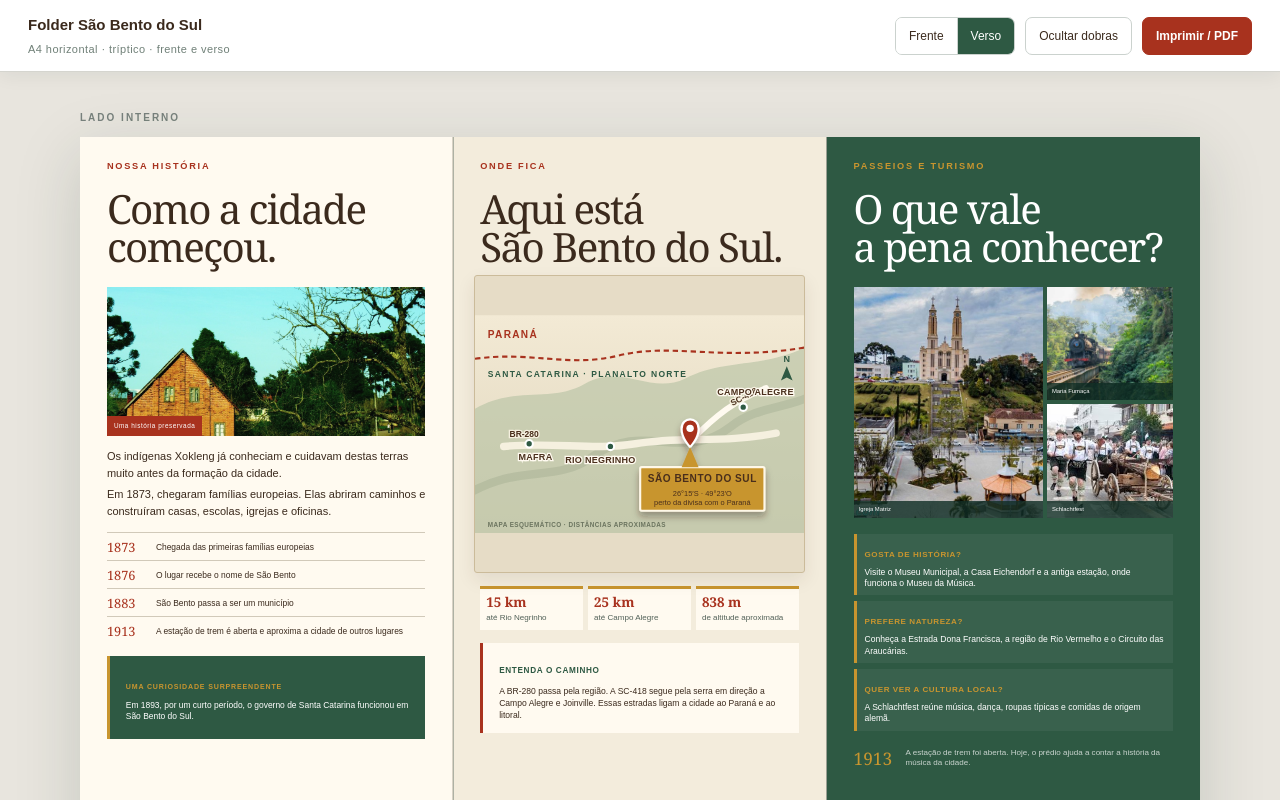
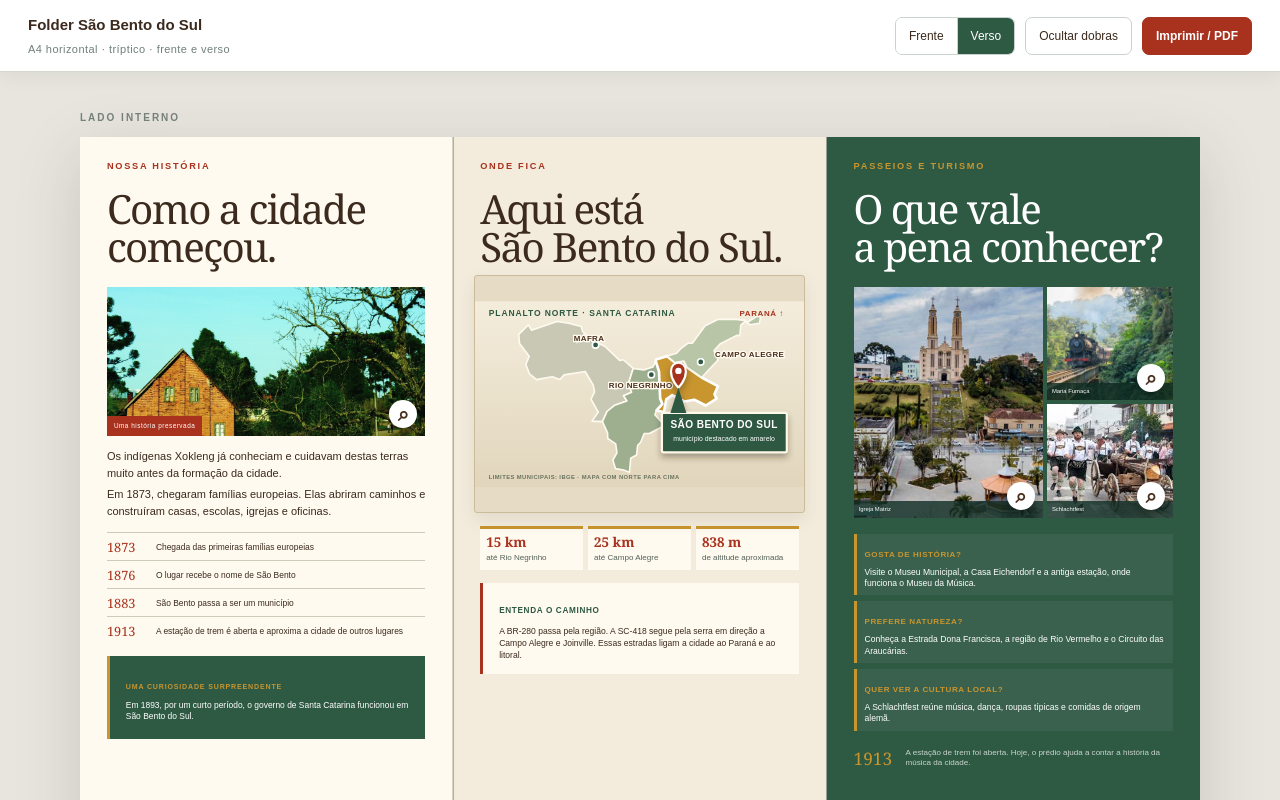
Before and after one commit to RodolfoPessoa/sbs, a Next.js app: page / in a window 1280 px wide. Both pictures are taken after a click on the button "Verso". Shown: the top 800 px of the page. Built offline with nearby package versions, Linux system fonts and the light colour scheme.

Commit message:
Add photo lightbox and real regional map

```diff
--- a/app/globals.css
+++ b/app/globals.css
@@ -106,7 +106,12 @@ button, a { font: inherit; }
 .back .panel:last-child { border: 0; }
 .history-photo { height: 20%; position: relative; margin: 0 0 4%; overflow: hidden; }
 .history-photo img { width: 100%; height: 100%; object-fit: cover; display: block; filter: saturate(.78) contrast(.96); }
-.history-photo span { position: absolute; left: 0; bottom: 0; background: var(--coral); color: #fff; padding: 5px 7px; font-size: clamp(5px, .5vw, 8px); letter-spacing: .08em; }
+.history-photo span { position: absolute; left: 0; bottom: 0; background: var(--coral); color: #fff; padding: 5px 7px; font-size: clamp(5px, .5vw, 8px); letter-spacing: .08em; pointer-events: none; }
+.photo-zoom { width: 100%; height: 100%; position: relative; display: block; padding: 0; border: 0; overflow: hidden; background: transparent; cursor: zoom-in; }
+.photo-zoom img { transition: transform .28s ease, filter .28s ease; }
+.photo-zoom:hover img, .photo-zoom:focus-visible img { transform: scale(1.045); filter: saturate(1.04) brightness(.9); }
+.photo-zoom:focus-visible { outline: 3px solid var(--gold); outline-offset: -3px; }
+.photo-zoom-icon { position: absolute !important; z-index: 3; right: 8px !important; bottom: 8px !important; left: auto !important; width: 28px; height: 28px; display: grid; place-items: center; padding: 0 !important; border-radius: 50%; background: #fff !important; color: var(--deep) !important; font: 900 20px/1 Arial, sans-serif !important; box-shadow: 0 4px 12px #0005; letter-spacing: 0 !important; }
 .history-story { display: grid; gap: 5px; }
 .history-story p { margin: 0; }
 .timeline { display: grid; gap: 4px; margin-top: 4%; }
@@ -118,29 +123,24 @@ button, a { font: inherit; }
 .history-curiosity p { margin-top: 4px; font-size: clamp(7px, .66vw, 10px); line-height: 1.35; }
 .location { background: var(--cream) !important; }
 .location h2 { margin-bottom: 8px; }
-.location-art { height: 40%; position: relative; margin: 1% -2% 3%; overflow: hidden; border: 1px solid #cbbb9a; border-radius: 3px; background: #e6dcc6; box-shadow: 0 7px 18px #3b2a1d18; }
+.location-art { height: 32%; position: relative; margin: 1% -2% 3%; overflow: hidden; border: 1px solid #cbbb9a; border-radius: 3px; background: #e6dcc6; box-shadow: 0 7px 18px #3b2a1d18; }
 .location-art svg { width: 100%; height: 100%; display: block; }
-.map-relief { fill: #bcc6a8; opacity: .7; }
-.map-relief-line { fill: none; stroke: #8c9b7f; stroke-width: 16; opacity: .28; }
-.state-border { fill: none; stroke: var(--coral); stroke-width: 4; stroke-dasharray: 10 7; }
-.map-state { font: 900 19px Arial, sans-serif; letter-spacing: 2.5px; }
-.map-state-pr { fill: var(--coral); }
-.map-state-sc { fill: var(--forest); font-size: 16px; }
-.road { fill: none; stroke-linecap: round; }
-.road-main { stroke: #f5f0df; stroke-width: 14; }
-.road-secondary { stroke: #fffaf0; stroke-width: 11; }
-.road-label { fill: var(--deep); font: 900 16px Arial, sans-serif; paint-order: stroke; stroke: #f5f0df; stroke-width: 5; }
-.map-place circle { fill: var(--forest); stroke: #fff; stroke-width: 4; }
-.map-place text { fill: var(--deep); font: 900 17px Arial, sans-serif; letter-spacing: .5px; paint-order: stroke; stroke: #fffaf0; stroke-width: 5; }
-.city-focus > path:first-child { fill: var(--coral); stroke: #fff; stroke-width: 4; }
-.city-focus > circle { fill: #fff; }
-.city-focus > rect { fill: var(--gold); stroke: #fff8e8; stroke-width: 4; }
-.city-focus .city-pointer { fill: var(--gold); }
-.city-name { fill: var(--deep); font: 900 19px Arial, sans-serif; letter-spacing: 1px; }
-.city-detail { fill: var(--deep); font: 14px Arial, sans-serif; }
-.north-arrow path { fill: var(--forest); }
-.north-arrow text { fill: var(--forest); font: 900 17px Arial, sans-serif; }
-.map-note { fill: #6b745f; font: 800 12px Arial, sans-serif; letter-spacing: .8px; }
+.real-map-overline { fill: var(--forest); font: 900 16px Arial, sans-serif; letter-spacing: 1.7px; }
+.real-map-neighbor-state { fill: var(--coral); font: 900 15px Arial, sans-serif; letter-spacing: 1.2px; }
+.municipality { stroke: #fffaf0; stroke-width: 3; stroke-linejoin: round; }
+.municipality-mafra { fill: #c8c8b4; }
+.municipality-rio { fill: #9daf8f; }
+.municipality-campo { fill: #b8c5a7; }
+.municipality-sbs { fill: var(--gold); stroke: #fff; stroke-width: 5; }
+.real-city circle { fill: var(--forest); stroke: #fff; stroke-width: 3; }
+.real-city text { fill: var(--deep); font: 900 15px Arial, sans-serif; letter-spacing: .7px; paint-order: stroke; stroke: #fffaf0; stroke-width: 5; }
+.real-city-focus .real-pin { fill: var(--coral); stroke: #fff; stroke-width: 4; }
+.real-city-focus .real-pin-center { fill: #fff; }
+.real-city-focus rect, .real-city-focus .real-card-pointer { fill: var(--forest); }
+.real-city-focus rect { stroke: #fff8e8; stroke-width: 4; }
+.real-city-name { fill: #fff; font: 900 19px Arial, sans-serif; letter-spacing: .8px; }
+.real-city-detail { fill: #fff; font: 13px Arial, sans-serif; }
+.real-map-source { fill: #69725e; font: 800 11px Arial, sans-serif; letter-spacing: .8px; }
 .location-facts { display: grid; grid-template-columns: repeat(3, 1fr); gap: 5px; margin-top: 4%; }
 .location-facts div { padding: 7px 6px; background: #fffaf0; border-top: 3px solid var(--gold); }
 .location-facts strong, .location-facts span { display: block; }
@@ -155,7 +155,7 @@ button, a { font: inherit; }
 .photo-grid figure { margin: 0; position: relative; overflow: hidden; }
 .photo-grid .photo-main { grid-row: 1 / 3; }
 .photo-grid img { width: 100%; height: 100%; object-fit: cover; display: block; }
-.photo-grid figcaption { position: absolute; inset: auto 0 0; padding: 4px 5px; background: #102d25cc; color: #fff; font-size: clamp(4px, .46vw, 7px); }
+.photo-grid figcaption { position: absolute; inset: auto 0 0; padding: 4px 5px; background: #102d25cc; color: #fff; font-size: clamp(4px, .46vw, 7px); pointer-events: none; }
 .tourism-choices { display: grid; gap: 6px; margin-top: 5%; }
 .tourism-choices div { padding: 6px 8px; border-left: 3px solid var(--gold); background: #ffffff0d; }
 .tourism-choices b { color: var(--gold); font-size: clamp(7px, .63vw, 9.5px); letter-spacing: .07em; }
@@ -178,7 +178,7 @@ button, a { font: inherit; }
   70% { object-position: 68% 50%; }
 }
 .detail-visual.map-mode { background: var(--cream); }
-.detail-visual.map-mode img { object-fit: contain; }
+.detail-visual.map-mode .location-art { width: 100%; height: 100%; margin: 0; border: 0; border-radius: 0; box-shadow: none; }
 .detail-visual span { position: absolute; z-index: 2; left: 28px; bottom: 26px; color: #fff; font-size: 11px; font-weight: 800; letter-spacing: .18em; }
 .detail-content { padding: 52px 52px 42px; }
 .detail-kicker { margin: 0 0 10px; color: var(--coral); font-size: 10px; font-weight: 800; letter-spacing: .2em; }
@@ -206,7 +206,13 @@ button, a { font: inherit; }
 .detail-gallery { display: grid; grid-template-columns: repeat(3, 1fr); gap: 6px; margin-top: 22px; }
 .detail-gallery figure { margin: 0; height: 112px; position: relative; overflow: hidden; background: var(--cream); }
 .detail-gallery img { width: 100%; height: 100%; object-fit: cover; display: block; }
-.detail-gallery figcaption { position: absolute; inset: auto 0 0; padding: 5px 6px; background: #3b2a1dcc; color: #fff; font-size: 9px; }
+.detail-gallery figcaption { position: absolute; inset: auto 0 0; padding: 5px 6px; background: #3b2a1dcc; color: #fff; font-size: 9px; pointer-events: none; }
+.photo-lightbox { position: fixed; z-index: 100; inset: 0; display: grid; place-items: center; padding: 4vh 4vw; background: #071812ed; backdrop-filter: blur(10px); }
+.photo-lightbox figure { width: min(1120px, 92vw); height: min(82vh, 780px); margin: 0; display: grid; grid-template-rows: minmax(0, 1fr) auto; background: #102d25; box-shadow: 0 25px 80px #000a; }
+.photo-lightbox img { width: 100%; height: 100%; min-height: 0; object-fit: contain; display: block; background: #091711; }
+.photo-lightbox figcaption { padding: 14px 18px; color: #fff; font-size: 15px; line-height: 1.35; }
+.photo-lightbox-close { position: fixed; z-index: 2; top: 22px; right: 24px; width: 44px; height: 44px; border: 0; border-radius: 50%; background: #fff; color: var(--deep); font-size: 30px; line-height: 1; cursor: pointer; box-shadow: 0 8px 24px #0007; }
+.photo-lightbox-close:hover, .photo-lightbox-close:focus-visible { background: var(--gold); outline: 3px solid #fff; }
 .detail-links { display: flex; flex-wrap: wrap; gap: 8px; margin-top: 24px; }
 .detail-links a { padding: 10px 12px; background: var(--forest); color: #fff; text-decoration: none; font-size: 12px; font-weight: 700; border-radius: 3px; }
 .detail-links a:hover, .detail-links a:focus-visible { background: var(--coral); }
@@ -232,6 +238,7 @@ button, a { font: inherit; }
 
 @media (prefers-reduced-motion: reduce) {
   .detail-visual.economy-mode img { animation: none; transform: none; }
+  .photo-zoom img { transition: none; }
 }
 
 @page { size: A4 landscape; margin: 0; }
@@ -239,6 +246,7 @@ button, a { font: inherit; }
   body { background: #fff; }
   .toolbar, .workspace { display: none !important; }
   .detail-backdrop, .panel-trigger { display: none !important; }
+  .photo-zoom-icon, .photo-lightbox { display: none !important; }
   .print-only { display: block; }
   .print-only .sheet { width: 297mm; height: 210mm; box-shadow: none; break-after: page; }
   .print-only .sheet:last-child { break-after: auto; }
@@ -284,7 +292,7 @@ button, a { font: inherit; }
   .history-curiosity { margin-top: 3%; padding: 3.5% 4%; }
   .history-curiosity b { font-size: 8.5pt; }
   .history-curiosity p { font-size: 9.5pt; line-height: 1.3; }
-  .location-art { height: 39%; }
+  .location-art { height: 32%; }
   .location-facts strong { font-size: 12pt; }
   .location-facts span { font-size: 9pt; }
   .location-why { margin-top: 3%; padding: 3.5% 4%; }
--- a/app/page.tsx
+++ b/app/page.tsx
@@ -1,8 +1,9 @@
 "use client";
 
-import { useState } from "react";
+import { useEffect, useState } from "react";
 
 type DetailKey = "dados" | "economia" | "cidade" | "historia" | "mapas" | "turismo";
+type PhotoView = { src: string; alt: string; caption: string };
 
 const details: Record<DetailKey, {
   kicker: string;
@@ -106,62 +107,68 @@ function PanelTrigger({ detail, open }: { detail: DetailKey; open: (detail: Deta
   );
 }
 
+function ZoomPhoto({
+  photo,
+  open,
+}: {
+  photo: PhotoView;
+  open?: (photo: PhotoView) => void;
+}) {
+  if (!open) return <img src={photo.src} alt={photo.alt} />;
+  return (
+    <button className="photo-zoom" onClick={() => open(photo)} aria-label={`Ampliar foto: ${photo.caption}`}>
+      <img src={photo.src} alt={photo.alt} />
+      <span className="photo-zoom-icon" aria-hidden="true">⌕</span>
+    </button>
+  );
+}
+
 function LocationArt() {
   return (
     <div className="location-art">
-      <svg viewBox="0 0 620 410" role="img" aria-labelledby="regional-map-title regional-map-description">
+      <svg viewBox="0 0 620 350" role="img" aria-labelledby="regional-map-title regional-map-description">
         <title id="regional-map-title">São Bento do Sul no Planalto Norte de Santa Catarina</title>
-        <desc id="regional-map-description">Mapa esquemático com Paraná ao norte, Santa Catarina ao sul e as cidades de Mafra, Rio Negrinho, São Bento do Sul e Campo Alegre.</desc>
+        <desc id="regional-map-description">Mapa feito com limites municipais do IBGE. Mostra Mafra, Rio Negrinho, São Bento do Sul e Campo Alegre.</desc>
         <defs>
-          <linearGradient id="map-ground" x1="0" y1="0" x2="0" y2="1">
-            <stop offset="0" stopColor="#f3ead5" />
-            <stop offset="1" stopColor="#ded4bb" />
+          <linearGradient id="real-map-ground" x1="0" y1="0" x2="0" y2="1">
+            <stop offset="0" stopColor="#f4eddc" />
+            <stop offset="1" stopColor="#e1d6bc" />
           </linearGradient>
-          <filter id="city-shadow" x="-30%" y="-30%" width="160%" height="180%">
-            <feDropShadow dx="0" dy="9" stdDeviation="7" floodColor="#342317" floodOpacity=".35" />
+          <filter id="real-city-shadow" x="-30%" y="-30%" width="170%" height="190%">
+            <feDropShadow dx="0" dy="8" stdDeviation="6" floodColor="#342317" floodOpacity=".38" />
           </filter>
         </defs>
+        <rect width="620" height="350" fill="url(#real-map-ground)" />
+        <text className="real-map-overline" x="26" y="28">PLANALTO NORTE · SANTA CATARINA</text>
+        <text className="real-map-neighbor-state" x="498" y="28">PARANÁ ↑</text>
 
-        <rect width="620" height="410" fill="url(#map-ground)" />
-        <path className="map-relief" d="M0 176 C75 132 142 166 207 129 C277 90 331 151 396 119 C470 82 530 101 620 62 L620 410 L0 410 Z" />
-        <path className="map-relief-line" d="M-20 340 C89 275 146 320 225 264 C318 198 391 279 481 210 C539 166 590 180 650 142" />
-        <path className="state-border" d="M0 82 C105 67 176 99 270 76 C371 51 462 87 620 61" />
-        <text className="map-state map-state-pr" x="24" y="42">PARANÁ</text>
-        <text className="map-state map-state-sc" x="24" y="116">SANTA CATARINA · PLANALTO NORTE</text>
-
-        <path className="road road-main" d="M54 247 C150 238 223 255 302 242 C392 227 465 242 567 222" />
-        <text className="road-label" x="65" y="229">BR-280</text>
-        <path className="road road-secondary" d="M408 235 C452 190 491 159 548 137" />
-        <text className="road-label" x="485" y="171" transform="rotate(-28 485 171)">SC-418</text>
-
-        <g className="map-place">
-          <circle cx="102" cy="242" r="7" />
-          <text x="82" y="272">MAFRA</text>
-        </g>
-        <g className="map-place">
-          <circle cx="255" cy="247" r="7" />
-          <text x="170" y="279">RIO NEGRINHO</text>
-        </g>
-        <g className="map-place">
-          <circle cx="505" cy="173" r="7" />
-          <text x="456" y="151">CAMPO ALEGRE</text>
+        <g className="real-municipalities">
+          <path className="municipality municipality-mafra" d="M 115.8 147.4 L 145.5 141.8 L 159.7 147.2 L 167.8 138.4 L 207.5 132.1 L 222.4 157.4 L 225.2 170.5 L 218.4 184.3 L 232.2 208.4 L 220.3 225.5 L 240.0 226.5 L 248.6 207.4 L 263.2 195.6 L 286.1 187.7 L 279.7 177.7 L 294.9 171.0 L 288.9 154.5 L 297.9 126.3 L 279.2 110.0 L 272.3 111.2 L 244.4 84.5 L 216.6 71.9 L 202.1 55.9 L 200.0 47.2 L 176.2 41.2 L 154.4 38.1 L 106.4 54.3 L 100.5 44.3 L 82.3 62.1 L 83.9 79.4 L 102.1 103.2 L 95.8 119.0 L 102.5 136.3 L 115.8 147.4 Z" />
+          <path className="municipality municipality-rio" d="M 340.5 113.0 L 335.1 123.5 L 317.5 129.0 L 297.9 126.3 L 288.9 154.5 L 294.9 171.0 L 279.7 177.7 L 286.1 187.7 L 263.2 195.6 L 248.6 207.4 L 240.0 226.5 L 249.6 247.6 L 250.0 258.2 L 264.9 268.5 L 267.3 285.1 L 259.6 298.7 L 264.4 314.9 L 279.9 317.4 L 290.8 322.0 L 293.2 295.3 L 304.2 289.4 L 306.3 270.9 L 312.0 265.3 L 318.5 248.9 L 328.2 248.7 L 357.3 233.7 L 338.7 213.6 L 341.8 205.5 L 352.8 193.1 L 348.6 182.9 L 346.5 132.2 L 340.5 113.0 Z" />
+          <path className="municipality municipality-sbs" d="M 426.7 143.4 L 399.7 124.3 L 393.1 112.2 L 376.3 115.2 L 361.8 103.1 L 340.9 109.3 L 340.5 113.0 L 346.5 132.2 L 348.6 182.9 L 352.8 193.1 L 341.8 205.5 L 355.7 208.3 L 360.2 184.5 L 371.4 176.6 L 394.5 188.5 L 412.8 185.3 L 434.6 196.1 L 454.9 183.2 L 450.9 174.8 L 457.4 159.6 L 426.7 143.4 Z" />
+          <path className="municipality municipality-campo" d="M 445.1 123.6 L 457.7 110.5 L 450.0 93.0 L 461.1 80.3 L 492.6 64.1 L 498.6 64.6 L 500.4 44.9 L 508.5 37.6 L 518.2 44.1 L 535.6 41.1 L 537.7 29.4 L 531.2 28.0 L 512.1 39.9 L 508.7 35.3 L 503.7 35.3 L 492.4 33.9 L 458.0 33.7 L 433.3 46.0 L 409.2 79.0 L 401.3 78.5 L 386.9 89.7 L 379.6 97.6 L 361.8 103.1 L 376.3 115.2 L 393.1 112.2 L 399.7 124.3 L 426.7 143.4 L 445.1 123.6 Z" />
         </g>
 
-        <g className="city-focus" filter="url(#city-shadow)">
-          <path d="M389 214 C389 190 421 190 421 214 C421 232 405 248 405 248 C405 248 389 232 389 214 Z" />
-          <circle cx="405" cy="213" r="7" />
-          <rect x="311" y="286" width="234" height="82" rx="3" />
-          <path className="city-pointer" d="M405 248 L389 286 L421 286 Z" />
-          <text className="city-name" x="428" y="314" textAnchor="middle">SÃO BENTO DO SUL</text>
-          <text className="city-detail" x="428" y="340" textAnchor="middle">26°15′S · 49°23′O</text>
-          <text className="city-detail" x="428" y="358" textAnchor="middle">perto da divisa com o Paraná</text>
+        <g className="real-city real-city-mafra">
+          <circle cx="227" cy="82" r="6" /><text x="186" y="75">MAFRA</text>
+        </g>
+        <g className="real-city real-city-rio">
+          <circle cx="332" cy="138" r="6" /><text x="252" y="164">RIO NEGRINHO</text>
+        </g>
+        <g className="real-city real-city-campo">
+          <circle cx="425" cy="114" r="6" /><text x="452" y="104">CAMPO ALEGRE</text>
         </g>
 
-        <g className="north-arrow" transform="translate(576 96)">
-          <path d="M0 27 L11 0 L22 27 L11 21 Z" />
-          <text x="11" y="-8" textAnchor="middle">N</text>
+        <g className="real-city-focus" filter="url(#real-city-shadow)">
+          <path className="real-pin" d="M369 132 C369 110 397 110 397 132 C397 149 383 162 383 162 C383 162 369 149 369 132 Z" />
+          <circle className="real-pin-center" cx="383" cy="131" r="6" />
+          <rect x="352" y="210" width="235" height="74" rx="3" />
+          <path className="real-card-pointer" d="M383 162 L368 210 L398 210 Z" />
+          <text className="real-city-name" x="469" y="239" textAnchor="middle">SÃO BENTO DO SUL</text>
+          <text className="real-city-detail" x="469" y="263" textAnchor="middle">município destacado em amarelo</text>
         </g>
-        <text className="map-note" x="24" y="399">MAPA ESQUEMÁTICO · DISTÂNCIAS APROXIMADAS</text>
+
+        <text className="real-map-source" x="26" y="334">LIMITES MUNICIPAIS: IBGE · MAPA COM NORTE PARA CIMA</text>
       </svg>
     </div>
   );
@@ -265,14 +272,23 @@ function Front({ open }: { open: (detail: DetailKey) => void }) {
   );
 }
 
-function Back({ open }: { open: (detail: DetailKey) => void }) {
+function Back({
+  open,
+  openPhoto,
+}: {
+  open: (detail: DetailKey) => void;
+  openPhoto?: (photo: PhotoView) => void;
+}) {
   return (
     <section className="sheet back" aria-label="Verso do folder">
       <article className="panel intro">
         <div className="eyebrow">NOSSA HISTÓRIA</div>
         <h2>Como a cidade<br />começou.</h2>
         <div className="history-photo">
-          <img src="foto-cidade-05.jpg" alt="Arquitetura histórica de São Bento do Sul" />
+          <ZoomPhoto
+            photo={{ src: "foto-cidade-05.jpg", alt: "Arquitetura histórica de São Bento do Sul", caption: "Uma história preservada" }}
+            open={openPhoto}
+          />
           <span>Uma história preservada</span>
         </div>
         <div className="history-story">
@@ -313,15 +329,24 @@ function Back({ open }: { open: (detail: DetailKey) => void }) {
         <h2>O que vale<br />a pena conhecer?</h2>
         <div className="photo-grid">
           <figure className="photo-main">
-            <img src="acervo-catedral-centro.jpg" alt="Centro e Igreja Matriz Puríssimo Coração de Maria" />
+            <ZoomPhoto
+              photo={{ src: "acervo-catedral-centro.jpg", alt: "Centro e Igreja Matriz Puríssimo Coração de Maria", caption: "Igreja Matriz Puríssimo Coração de Maria" }}
+              open={openPhoto}
+            />
             <figcaption>Igreja Matriz</figcaption>
           </figure>
           <figure>
-            <img src="acervo-maria-fumaca.jpg" alt="Maria Fumaça em meio à Mata Atlântica" />
+            <ZoomPhoto
+              photo={{ src: "acervo-maria-fumaca.jpg", alt: "Maria Fumaça em meio à Mata Atlântica", caption: "Maria Fumaça em meio à Mata Atlântica" }}
+              open={openPhoto}
+            />
             <figcaption>Maria Fumaça</figcaption>
           </figure>
           <figure>
-            <img src="acervo-schlachtfest.jpg" alt="Desfile tradicional da Schlachtfest" />
+            <ZoomPhoto
+              photo={{ src: "acervo-schlachtfest.jpg", alt: "Desfile tradicional da Schlachtfest", caption: "Desfile tradicional da Schlachtfest" }}
+              open={openPhoto}
+            />
             <figcaption>Schlachtfest</figcaption>
           </figure>
         </div>
@@ -351,6 +376,7 @@ export default function Home() {
   const [folds, setFolds] = useState(true);
   const [activeDetail, setActiveDetail] = useState<DetailKey | null>(null);
   const [activeFact, setActiveFact] = useState<string | null>(null);
+  const [activePhoto, setActivePhoto] = useState<PhotoView | null>(null);
   const selectedFact = activeDetail && activeFact
     ? details[activeDetail].facts.find(([, label]) => label === activeFact)
     : undefined;
@@ -362,6 +388,13 @@ export default function Home() {
     setActiveFact(null);
     setActiveDetail(null);
   };
+  useEffect(() => {
+    const closeOnEscape = (event: KeyboardEvent) => {
+      if (event.key === "Escape") setActivePhoto(null);
+    };
+    window.addEventListener("keydown", closeOnEscape);
+    return () => window.removeEventListener("keydown", closeOnEscape);
+  }, []);
 
   return (
     <main>
@@ -382,7 +415,7 @@ export default function Home() {
 
       <div className={`workspace ${folds ? "show-folds" : ""}`}>
         <div className="side-label">{side === "front" ? "LADO EXTERNO" : "LADO INTERNO"}</div>
-        {side === "front" ? <Front open={openDetail} /> : <Back open={openDetail} />}
+        {side === "front" ? <Front open={openDetail} /> : <Back open={openDetail} openPhoto={setActivePhoto} />}
         <p className="hint">Dica: na impressão, escolha A4 horizontal, escala 100% e ative “gráficos de fundo”.</p>
       </div>
 
@@ -398,7 +431,9 @@ export default function Home() {
           <section className="detail-modal" role="dialog" aria-modal="true" aria-labelledby="detail-title">
             <button className="modal-close" onClick={closeDetail} aria-label="Fechar informações">×</button>
             <div className={`detail-visual ${activeDetail === "mapas" ? "map-mode" : ""} ${activeDetail === "economia" ? "economy-mode" : ""}`}>
-              {details[activeDetail].image && <img src={details[activeDetail].image} alt={details[activeDetail].imageAlt || ""} />}
+              {activeDetail === "mapas"
+                ? <LocationArt />
+                : details[activeDetail].image && <img src={details[activeDetail].image} alt={details[activeDetail].imageAlt || ""} />}
               <span>{details[activeDetail].kicker}</span>
             </div>
             <div className="detail-content">
@@ -436,7 +471,10 @@ export default function Home() {
               {details[activeDetail].gallery && (
                 <div className="detail-gallery">
                   {details[activeDetail].gallery?.map(([src, alt, caption]) => (
-                    <figure key={src}><img src={src} alt={alt} /><figcaption>{caption}</figcaption></figure>
+                    <figure key={src}>
+                      <ZoomPhoto photo={{ src, alt, caption }} open={setActivePhoto} />
+                      <figcaption>{caption}</figcaption>
+                    </figure>
                   ))}
                 </div>
               )}
@@ -449,6 +487,18 @@ export default function Home() {
           </section>
         </div>
       )}
+
+      {activePhoto && (
+        <div className="photo-lightbox" role="presentation" onMouseDown={(event) => {
+          if (event.target === event.currentTarget) setActivePhoto(null);
+        }}>
+          <button className="photo-lightbox-close" onClick={() => setActivePhoto(null)} aria-label="Fechar foto ampliada">×</button>
+          <figure role="dialog" aria-modal="true" aria-label={activePhoto.caption}>
+            <img src={activePhoto.src} alt={activePhoto.alt} />
+            <figcaption>{activePhoto.caption}</figcaption>
+          </figure>
+        </div>
+      )}
     </main>
   );
 }
```
